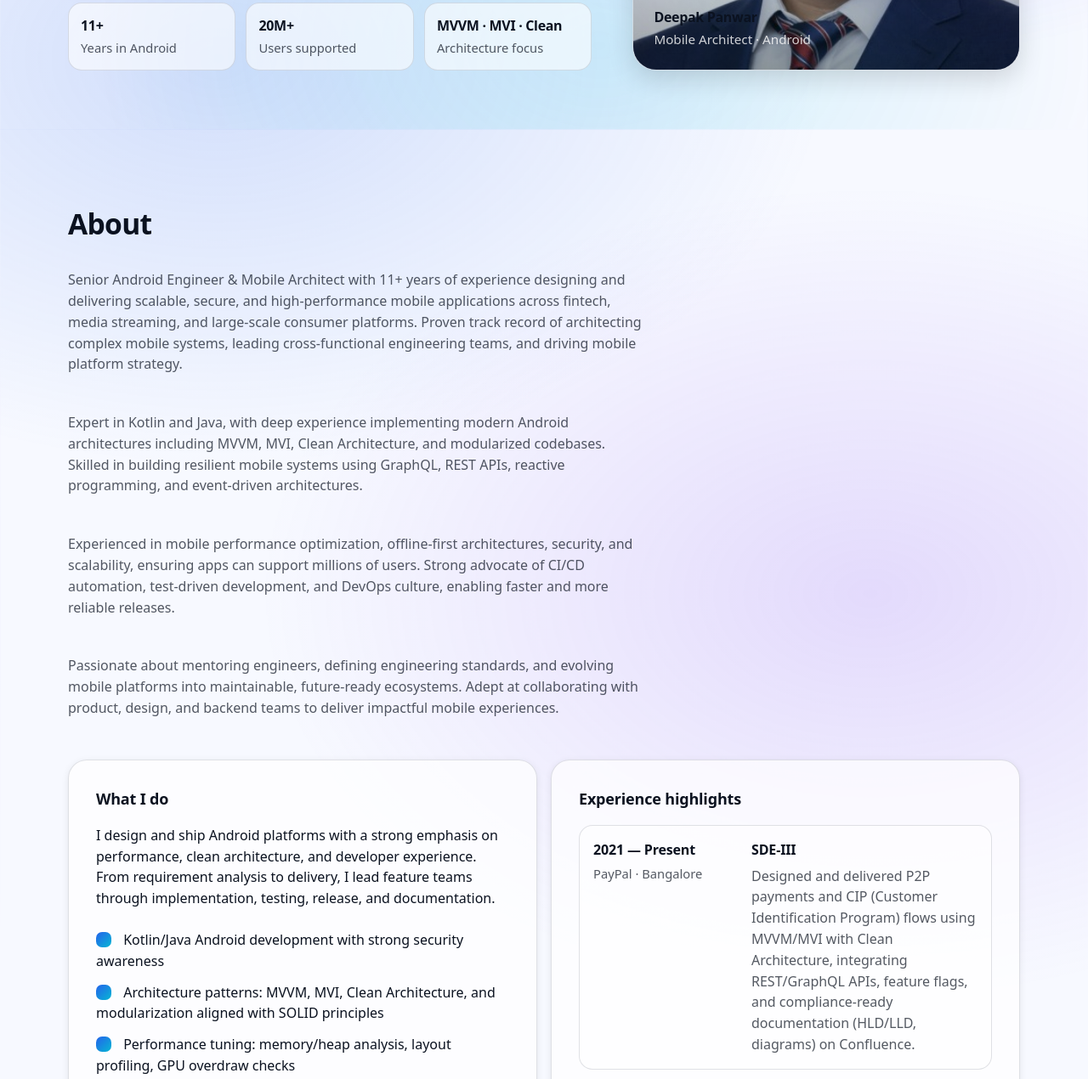
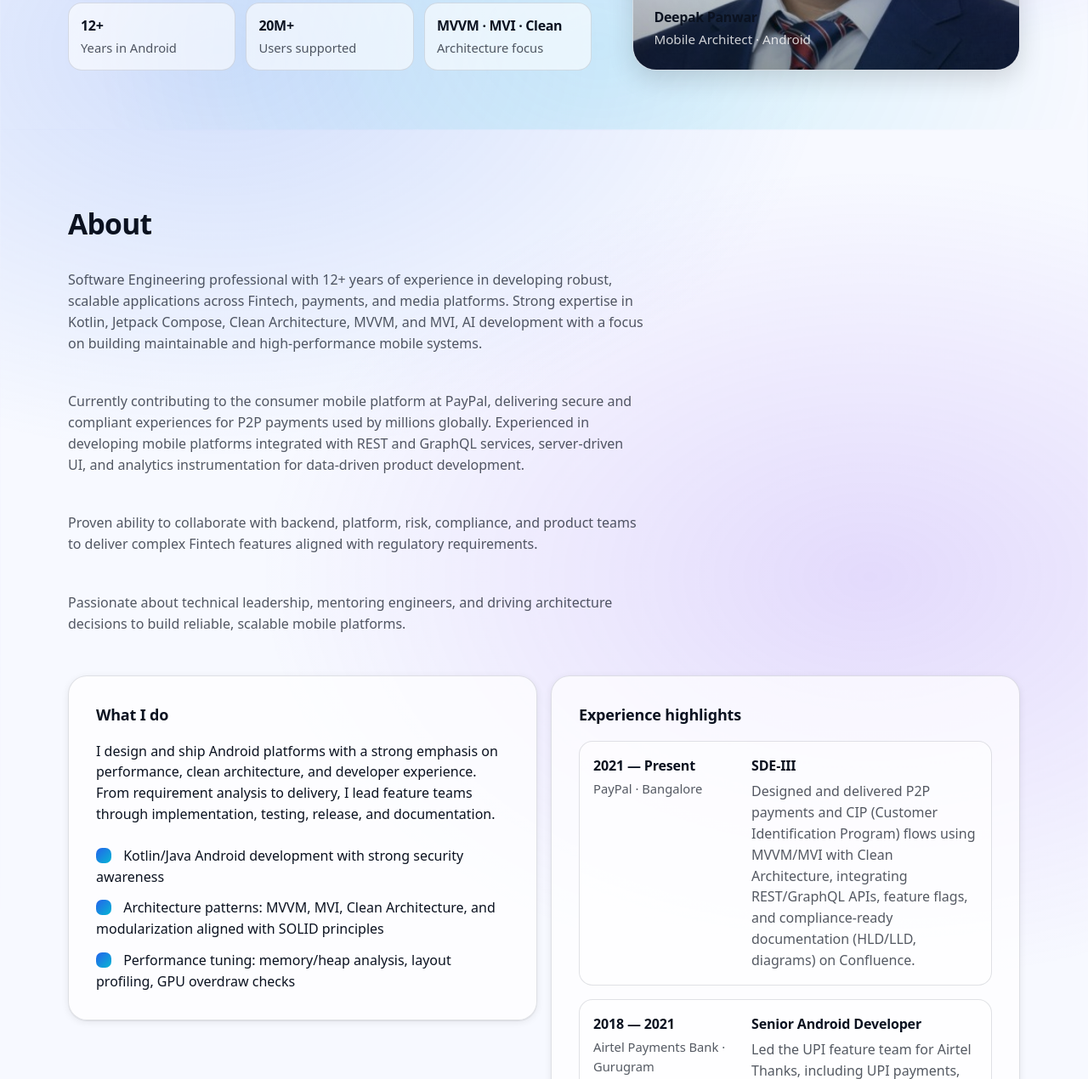
Before and after one commit to tiger1990/Developer-Portfolio, a plain HTML site: page index.html in a window 1280 px wide. Shown: the part 561-1831 px from the top of the page at 85% size. Drawn offline with Linux system fonts and the light colour scheme.

Commit message:
updated profile to correct information

```diff
--- a/index.html
+++ b/index.html
@@ -118,7 +118,7 @@
 
             <div class="hero__meta">
               <div class="stat">
-                <div class="stat__value">11+</div>
+                <div class="stat__value">12+</div>
                 <div class="stat__label">Years in Android</div>
               </div>
               <div class="stat">
@@ -159,28 +159,24 @@
           <div class="section__head reveal">
             <h2 class="h2">About</h2>
             <p class="muted">
-              Senior Android Engineer & Mobile Architect with 11+ years of experience designing and
-              delivering scalable, secure, and high-performance mobile applications across fintech,
-              media streaming, and large-scale consumer platforms. Proven track record of architecting
-              complex mobile systems, leading cross-functional engineering teams, and driving mobile
-              platform strategy.
+              Software Engineering professional with 12+ years of experience in developing robust,
+              scalable applications across Fintech, payments, and media platforms. Strong expertise in
+              Kotlin, Jetpack Compose, Clean Architecture, MVVM, and MVI, AI development with a focus
+              on building maintainable and high-performance mobile systems.
             </p>
             <p class="muted">
-              Expert in Kotlin and Java, with deep experience implementing modern Android architectures
-              including MVVM, MVI, Clean Architecture, and modularized codebases. Skilled in building
-              resilient mobile systems using GraphQL, REST APIs, reactive programming, and
-              event-driven architectures.
+              Currently contributing to the consumer mobile platform at PayPal, delivering secure and
+              compliant experiences for P2P payments used by millions globally. Experienced in
+              developing mobile platforms integrated with REST and GraphQL services, server-driven UI,
+              and analytics instrumentation for data-driven product development.
             </p>
             <p class="muted">
-              Experienced in mobile performance optimization, offline-first architectures, security,
-              and scalability, ensuring apps can support millions of users. Strong advocate of CI/CD
-              automation, test-driven development, and DevOps culture, enabling faster and more
-              reliable releases.
+              Proven ability to collaborate with backend, platform, risk, compliance, and product
+              teams to deliver complex Fintech features aligned with regulatory requirements.
             </p>
             <p class="muted">
-              Passionate about mentoring engineers, defining engineering standards, and evolving mobile
-              platforms into maintainable, future-ready ecosystems. Adept at collaborating with
-              product, design, and backend teams to deliver impactful mobile experiences.
+              Passionate about technical leadership, mentoring engineers, and driving architecture
+              decisions to build reliable, scalable mobile platforms.
             </p>
           </div>
 
```
